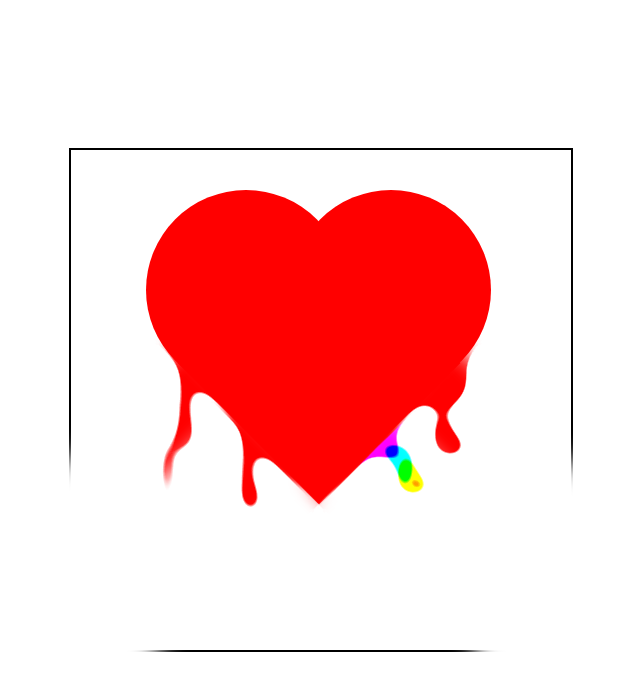
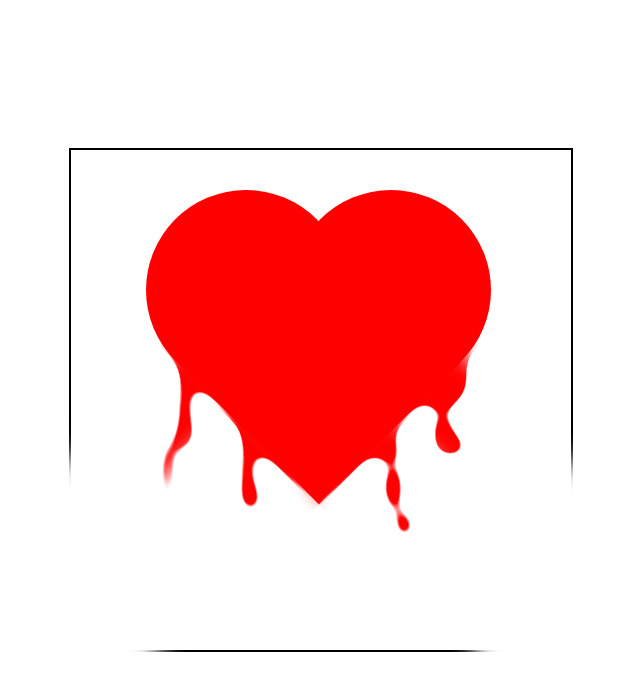
Before and after one commit to apouba/Drip, a plain HTML site: page index.html in a window 1280 px wide. Shown: the whole page, without its empty margins (319-959 px from the left). Drawn offline with Linux system fonts and the light colour scheme.

Commit message:
second right drip

```diff
--- a/index.html
+++ b/index.html
@@ -232,25 +232,23 @@
     }
 
     .drip10 {
-      background: blue;
       left: 60%;
       height: 20px;
       width: 25px;
     }
 
     .drip11{
-      background: green;
-      left: 60%;
+      left: 40%;
       top: 2%;
-      height: 50px;
+      height: 55px;
       width: 18px;
     }
 
     .drip12 {
       width: 20px;
-      height: 20px;
-      left: 60%;
-      top: 8%;
+      height: 30px;
+      left: 20%;
+      top: 10%;
     }
 
   </style>
```
